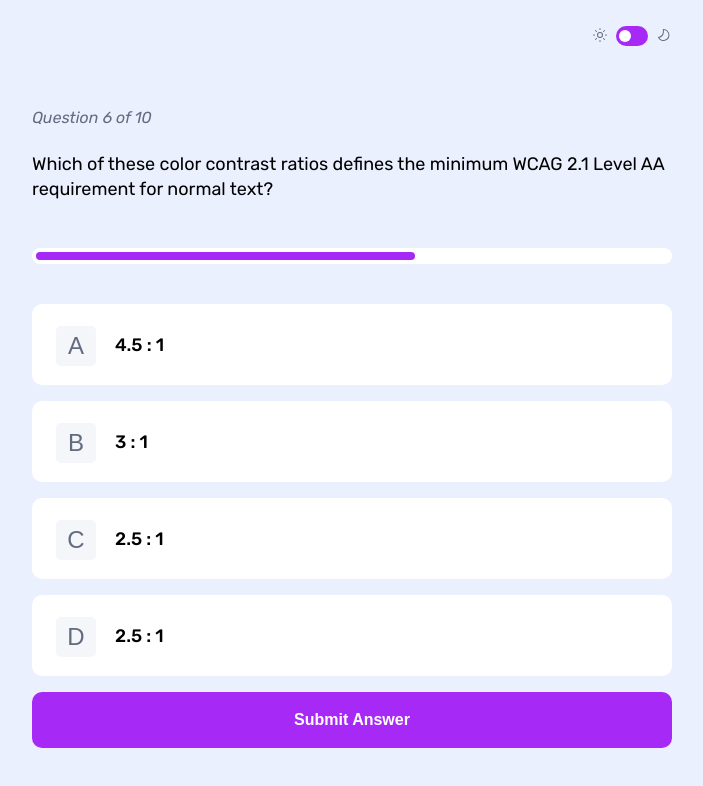
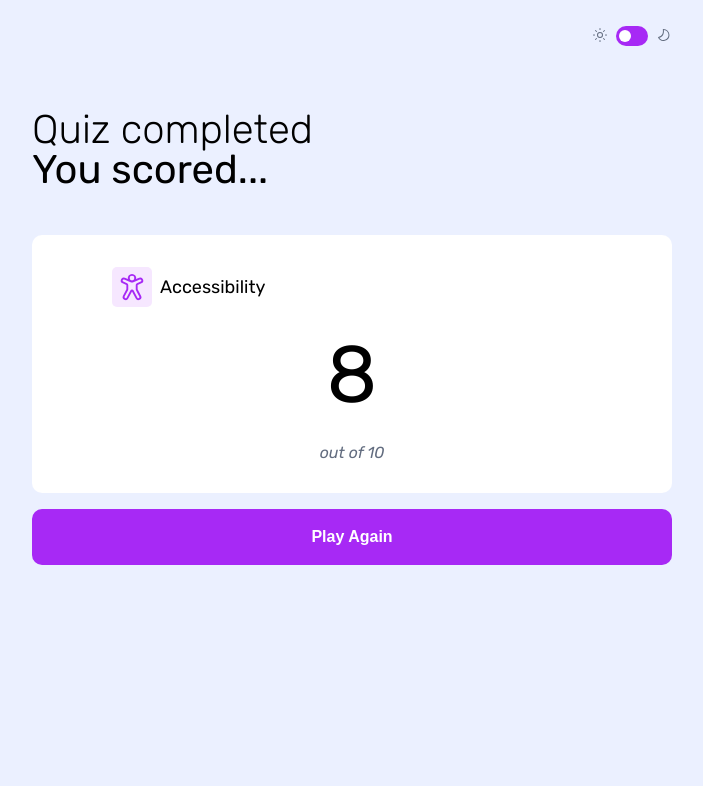
Before and after one commit to lasha-abuladze/frontent-quiz-2, a website: page index.html in a window 1280 px wide. Shown: the whole page, without its empty margins (288-991 px from the left). Drawn offline with Linux system fonts and the light colour scheme.

Commit message:
feat: add quiz results section structure and styles

```diff
--- a/app/main.scss
+++ b/app/main.scss
@@ -393,6 +393,80 @@
             }
         }
 
+        .section--quiz-completed {
+
+            h1 {
+                font-size: 40px;
+                font-weight: 300;
+                margin-bottom: 45px;
+
+                b {
+                    display: block;
+                    font-weight: 400;
+                }
+            }
+
+            .final-result {
+                text-align: center;
+                background-color: $color-white;
+                padding: 32px 80px;
+                box-sizing: border-box;
+                border-radius: 10px;
+                margin-bottom: 16px;
+
+                .final-result--topic {
+                    @include flex-row();
+                    gap: 8px;
+                    margin-bottom: 28px;
+
+                    .img-container {
+                        width: 40px;
+                        height: 40px;
+                        background-color: $color-purple--light;
+                        @include flex-column();
+                        justify-content: center;
+                        border-radius: 5px;
+
+                        img {
+                            width: 30px;
+                            height: 30px;
+                        }
+                    }
+
+                    span {
+                        font-size: 18px;
+                        font-weight: 400;
+                    }
+                }
+
+                .final-scroe {
+                    display: block;
+                    font-size: 80px;
+                    margin-bottom: 30px;
+                }
+
+                .questions-number {
+                    font-size: 16px;
+                    color: $color-grey;
+                    font-style: italic;
+                    transition: $transition;
+                }
+            }
+
+            .btn-submit {
+                width: 100%;
+                height: 56px;
+                border: none;
+                outline: none;
+                background-color: $color-purple;
+                border-radius: 10px;
+                color: $color-white;
+                font-size: 16px;
+                font-weight: 600;
+                cursor: pointer;
+            }
+
+        }
 
     }
 }
--- a/index.html
+++ b/index.html
@@ -76,7 +76,7 @@
 
         </section>
 
-        <section class="section section--question">
+        <section class="section section--question display-none">
 
             <header>
                 <label for="quiz-progress" class="question-counter">
@@ -165,6 +165,30 @@
             </form>
 
         </section>
+
+        <section class="section section--quiz-completed">
+            <h1>
+                Quiz completed
+                <b>You scored...</b>
+            </h1>
+
+            <div class="final-result">
+
+                <div class="final-result--topic">
+                    <div class="img-container">
+                        <img src="./app/assets/images/icon-accessibility.svg" alt="#">
+                    </div>
+                    <span>Accessibility</span>
+                </div>
+
+                <strong class="final-scroe">8</strong>
+                <span class="questions-number">out of 10</span>
+            </div>
+
+            <button type="submit" class="btn--play-again btn-submit">
+                Play Again
+            </button>
+        </section>
     </main>
 
 </body>
```
Also changed, not shown: app/style.css, 1 other file.
